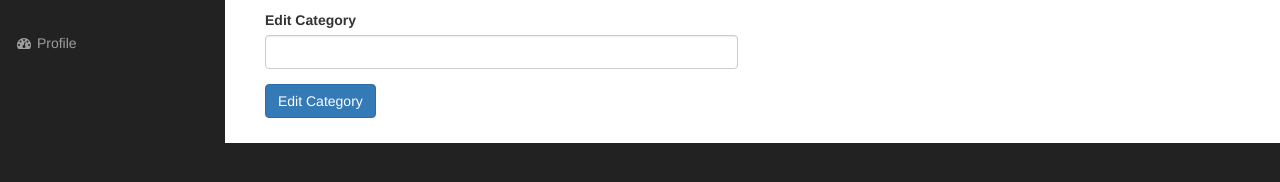
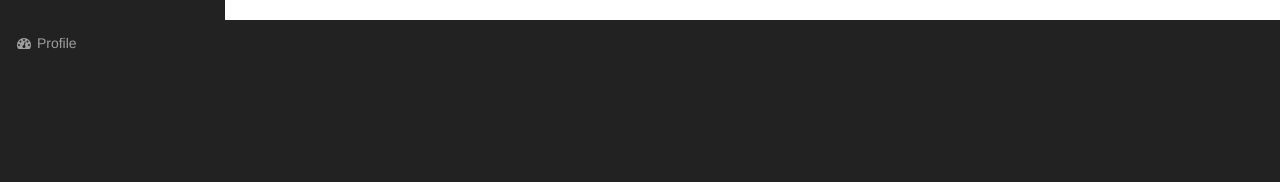
Before and after one commit to Erwin-Cino/CMS_PHP, a PHP site: page /admin/categories.php in a window 1280 px wide. Shown: the part 283-465 px from the top of the page. Run offline with PHP 8.4, Linux system fonts and the light colour scheme; data that the repository does not hold is empty.

```diff
--- a/admin/categories.php
+++ b/admin/categories.php
@@ -62,36 +62,7 @@
                                     <input class="btn btn-primary" type="submit" name="submit" value="Add Category">
                                 </div>
                             </form>
-                           <form action="" method="post">
-                               <label>Edit Category</label>
 
-                                   <?php
-
-                                    $query = "SELECT * from categories";
-                                    $result = mysqli_query($con,$query);
-
-                                        if(!$result) {
-                                            die("query failed" . mysqli_error($con));
-                                        }
-                                        while ($row = mysqli_fetch_assoc($result)) {
-                                         $cat_title = $row['cat_title'];
-                                         $cat_id = $row['cat_id'];
-
-
-                                    }
-
-                                    ?>
-
-
-
-
-                                <div class="form-group">
-                                    <input class="form-control" type="text" name="cat_title">
-                                </div>
-                                 <div class="form-group">
-                                    <input class="btn btn-primary" type="submit" name="submit" value="Edit Category">
-                                </div>
-                            </form>
                         </div>
 
                         <div class="col-xs-6">
```
